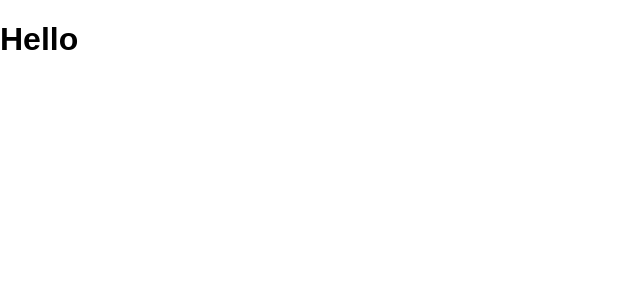
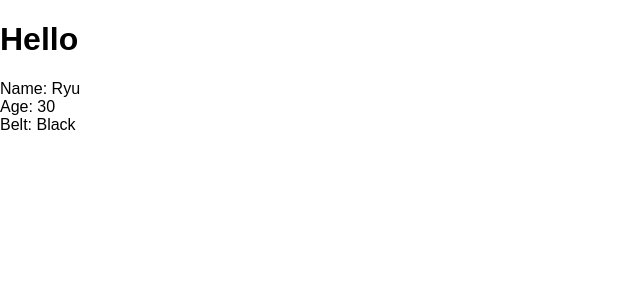
Before and after one commit to alex-kzr/react-redux-tutorial, a React (Create React App) app in the folder myapp/: page / in a window 1280 px wide. Shown: the top 300 px of the page, without its empty margins (0-640 px from the left). Built offline with nearby package versions, Linux system fonts and the light colour scheme.

Commit message:
Add nesting component

```diff
--- a/myapp/src/App.js
+++ b/myapp/src/App.js
@@ -1,10 +1,12 @@
 import React, { Component } from 'react';
+import Ninjas from './Ninja';
 
 class App extends Component {
   render() {
     return (
       <div className="App">
         <h1>Hello</h1>
+        <Ninjas />
       </div>
     );
   }
--- /dev/null
+++ b/myapp/src/Ninja.js
@@ -0,0 +1,15 @@
+import React, { Component } from 'react';
+
+class Ninjas extends Component {
+    render() {
+        return(
+            <div className="ninja">
+                <div>Name: Ryu</div>
+                <div>Age: 30</div>
+                <div>Belt: Black</div>
+            </div>
+        );
+    }
+}
+
+export default Ninjas;
```
